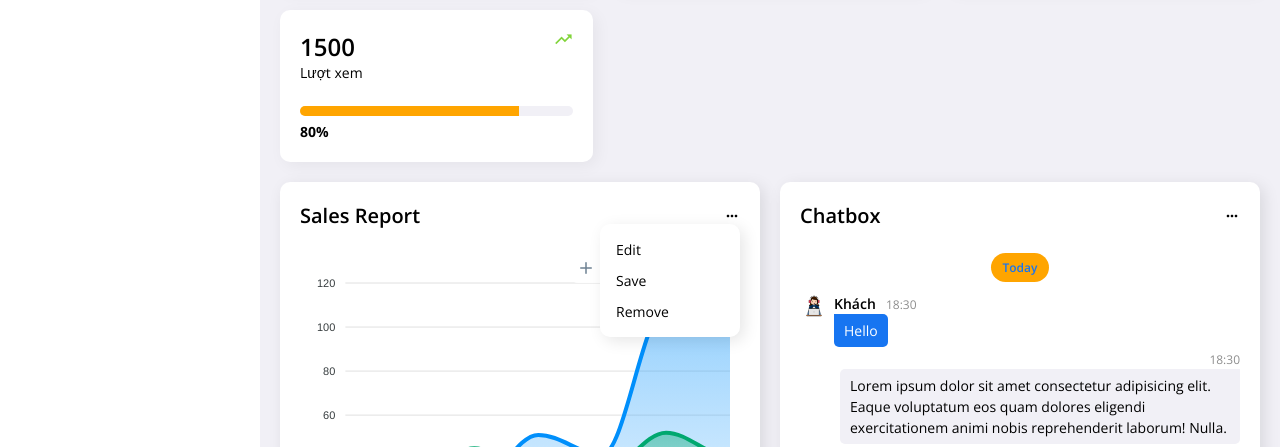
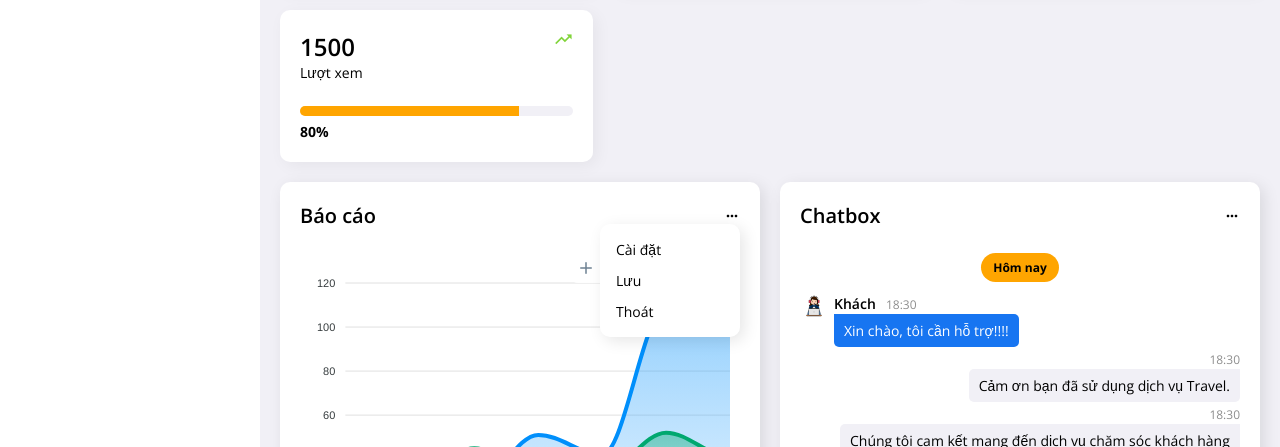
Before and after one commit to DimDimNe/AdminTQ, a plain HTML site: page index.html in a window 1280 px wide. Both pictures are taken after a click on the icon 732 px from the left and 568 px from the top of the page. Shown: the part 353-800 px from the top of the page. Drawn offline with nearby package versions, Linux system fonts and the light colour scheme.

Commit message:
Add files via upload

```diff
--- a/index.html
+++ b/index.html
@@ -13,7 +13,7 @@
 
 	<!-- SIDEBAR -->
 	<section id="sidebar">
-		<a href="#" class="brand"><i class='bx bxs-smile icon'></i> Travel</a>
+		<a href="https://dimdimne.github.io/DoAn/" class="brand"><i class='bx bxs-smile icon'></i> Travel</a>
 		<ul class="side-menu">
 			<li><a href="#" class="active"><i class='bx bxs-dashboard icon' ></i> Tổng Quan</a></li>
 
@@ -117,13 +117,13 @@
 			<div class="data">
 				<div class="content-data">
 					<div class="head">
-						<h3>Sales Report</h3>
+						<h3>Báo cáo</h3>
 						<div class="menu">
 							<i class='bx bx-dots-horizontal-rounded icon'></i>
 							<ul class="menu-link">
-								<li><a href="#">Edit</a></li>
-								<li><a href="#">Save</a></li>
-								<li><a href="#">Remove</a></li>
+								<li><a href="#">Cài đặt</a></li>
+								<li><a href="#">Lưu</a></li>
+								<li><a href="#">Thoát</a></li>
 							</ul>
 						</div>
 					</div>
@@ -137,14 +137,14 @@
 						<div class="menu">
 							<i class='bx bx-dots-horizontal-rounded icon'></i>
 							<ul class="menu-link">
-								<li><a href="#">Edit</a></li>
-								<li><a href="#">Save</a></li>
-								<li><a href="#">Remove</a></li>
+								<li><a href="#">Cài đặt</a></li>
+								<li><a href="#">Lưu</a></li>
+								<li><a href="#">Thoát</a></li>
 							</ul>
 						</div>
 					</div>
 					<div class="chat-box">
-						<p class="day"><span>Today</span></p>
+						<p class="day"><span>Hôm nay</span></p>
 						<div class="msg">
 							<img src="./img/nhanvien.png" alt="">
 							<div class="chat">
@@ -152,7 +152,7 @@
 									<span class="username">Khách</span>
 									<span class="time">18:30</span>
 								</div>
-								<p>Hello</p>
+								<p>Xin chào, tôi cần hỗ trợ!!!!</p>
 							</div>
 						</div>
 						<div class="msg me">
@@ -160,7 +160,7 @@
 								<div class="profile">
 									<span class="time">18:30</span>
 								</div>
-								<p>Lorem ipsum dolor sit amet consectetur adipisicing elit. Eaque voluptatum eos quam dolores eligendi exercitationem animi nobis reprehenderit laborum! Nulla.</p>
+								<p>Cảm ơn bạn đã sử dụng dịch vụ Travel.</p>
 							</div>
 						</div>
 						<div class="msg me">
@@ -168,7 +168,8 @@
 								<div class="profile">
 									<span class="time">18:30</span>
 								</div>
-								<p>Lorem ipsum dolor sit amet consectetur adipisicing elit. Ipsam, architecto!</p>
+								<p>
+									Chúng tôi cam kết mang đến dịch vụ chăm sóc khách hàng tốt nhất với tâm huyết và sự nhiệt tình.</p>
 							</div>
 						</div>
 						<div class="msg me">
@@ -176,7 +177,7 @@
 								<div class="profile">
 									<span class="time">18:30</span>
 								</div>
-								<p>Lorem ipsum, dolor sit amet.</p>
+								<p>Bạn cần hỗ trợ gì nào?</p>
 							</div>
 						</div>
 					</div>
--- a/script.js
+++ b/script.js
@@ -171,7 +171,9 @@ var options = {
 }, {
   name: 'Đánh giá',
   data: [11, 32, 45, 32, 34, 52, 41]
-}],
+},
+
+],
   chart: {
   height: 350,
   type: 'area'
@@ -192,6 +194,5 @@ tooltip: {
   },
 },
 };
-
 var chart = new ApexCharts(document.querySelector("#chart"), options);
 chart.render();
--- a/style.css
+++ b/style.css
@@ -496,9 +496,9 @@ main .chat-box .day span {
 	padding: 6px 12px;
 	border-radius: 20px;
 	background: #ffa500;
-	color: var(--blue);
+	color: var(--dark);
 	font-size: 12px;
-	font-weight: 600;
+	font-weight: 900;
 }
 main .chat-box .msg img {
 	width: 28px;
```
